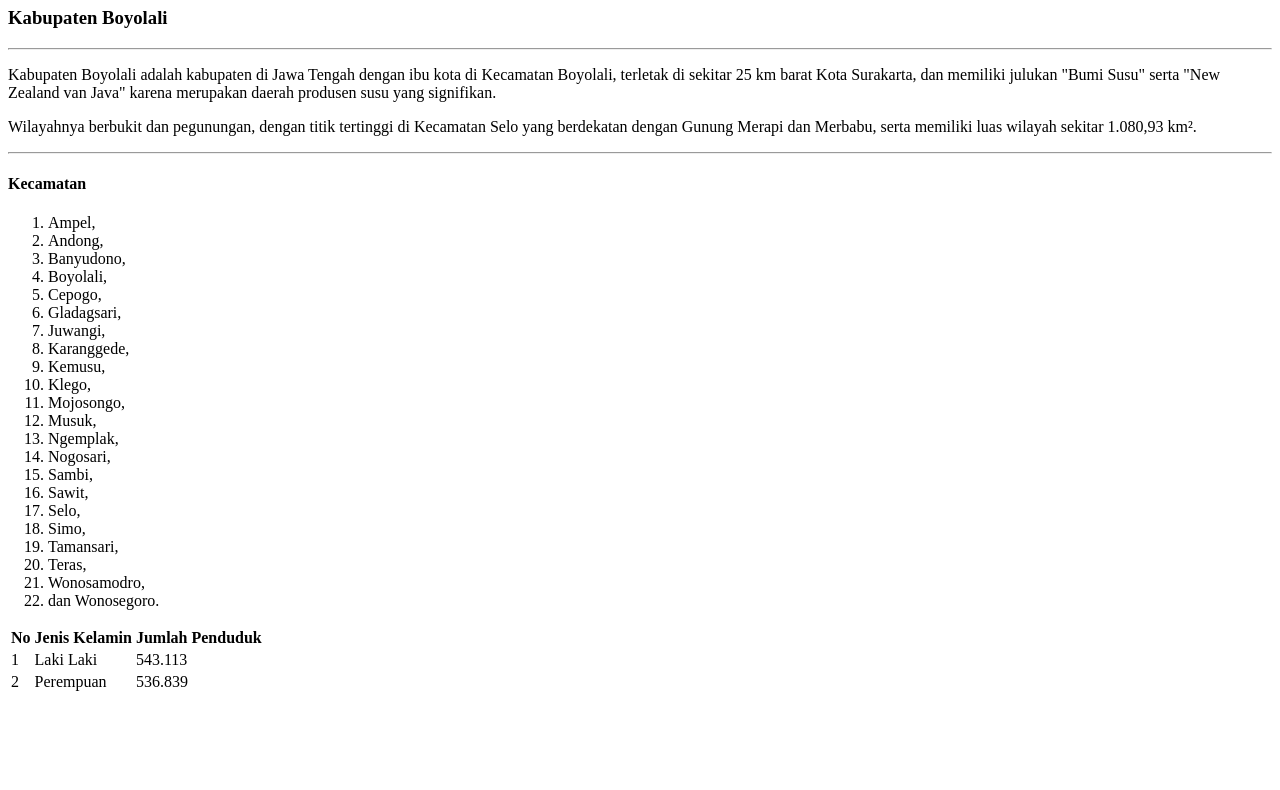
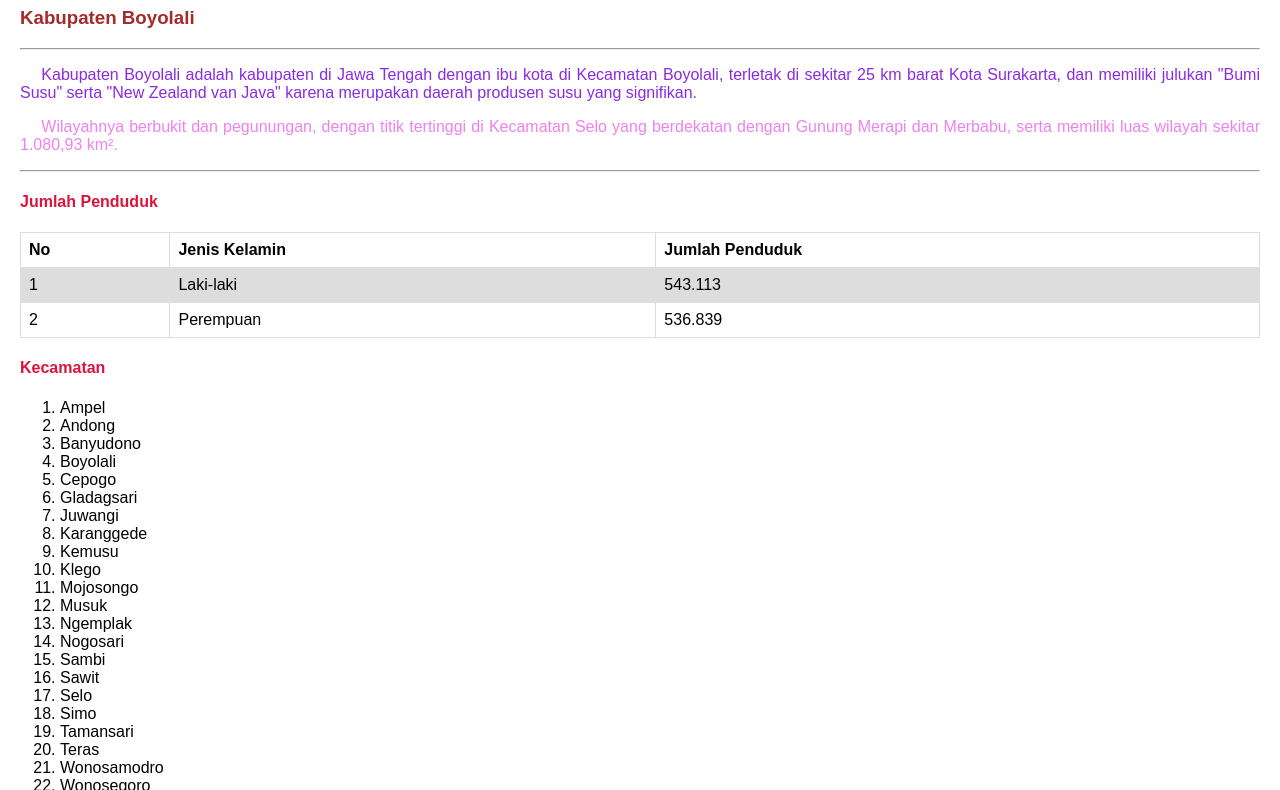
Before and after one commit to manndaaulia/ACARA1-PGWEB, a plain HTML site: page index.html in a window 1280 px wide. Shown: the part 73-863 px from the top of the page. Before the commit the page ends 800 px from the top, so only its background shows below. Drawn offline with Linux system fonts and the light colour scheme.

Commit message:
Add files via upload

```diff
--- /dev/null
+++ b/app.css
@@ -0,0 +1,46 @@
+body {
+    background-color: #fff; /* putih bersih */
+    font-family: Arial, sans-serif;
+    margin: 20px;
+}
+
+h1 {
+    color: blue;
+}
+
+h3 {
+    color: brown;
+}
+
+h4 {
+    color: crimson;
+}
+
+#p1 {
+    text-align: justify;
+    text-indent: 16pt;
+    color: blueviolet;
+}
+
+#p2 {
+    text-align: justify;
+    text-indent: 16pt;
+    color: violet;
+}
+
+/* Style Table */
+table {
+    font-family: arial, sans-serif;
+    border-collapse: collapse;
+    width: 100%;
+}
+
+td, th {
+    border: 1px solid #dddddd;
+    text-align: left;
+    padding: 8px;
+}
+
+tr:nth-child(even) {
+    background-color: #dddddd;
+}
--- a/index.html
+++ b/index.html
@@ -5,28 +5,34 @@
     <meta charset="UTF-8">
     <meta name="viewport" content="width=device-width, initial-scale=1.0">
     <title>Acara 1 - html.css</title>
+
+    <link rel="stylesheet" href="app.css">
 </head>
 
 <body>
     <main>
         <!-- Judul -->
-        <h1 style="color:red">Jawa Tengah</h1>
+        <h1>Jawa Tengah</h1>
+
         <!-- Sub Judul -->
         <h3>Kabupaten Boyolali</h3>
         <hr>
+
         <!-- Deskripsi -->
-        <p>Kabupaten Boyolali adalah kabupaten di Jawa Tengah dengan ibu kota di Kecamatan Boyolali, terletak di sekitar
-            25 km barat Kota Surakarta,
-            dan memiliki julukan "Bumi Susu" serta "New Zealand van Java" karena merupakan daerah produsen susu yang
-            signifikan. </p>
-        <p>Wilayahnya berbukit dan pegunungan, dengan titik tertinggi
-            di Kecamatan Selo yang berdekatan dengan Gunung Merapi dan Merbabu, serta memiliki luas wilayah sekitar
-            1.080,93 km². </p>
+        <p id="p1">
+            Kabupaten Boyolali adalah kabupaten di Jawa Tengah dengan ibu kota di Kecamatan Boyolali,
+            terletak di sekitar 25 km barat Kota Surakarta,
+            dan memiliki julukan "Bumi Susu" serta "New Zealand van Java" karena merupakan daerah produsen susu yang signifikan.
+        </p>
+        <p id="p2">
+            Wilayahnya berbukit dan pegunungan, dengan titik tertinggi di Kecamatan Selo yang berdekatan dengan Gunung Merapi dan Merbabu,
+            serta memiliki luas wilayah sekitar 1.080,93 km².
+        </p>
         <hr>
 
         <!-- Table Jumlah Penduduk -->
-
-        <table>
+        <h4>Jumlah Penduduk</h4>
+        <table border="1" cellpadding="5" cellspacing="0">
             <tr>
                 <th>No</th>
                 <th>Jenis Kelamin</th>
@@ -34,7 +40,7 @@
             </tr>
             <tr>
                 <td>1</td>
-                <td>Laki Laki</td>
+                <td>Laki-laki</td>
                 <td>543.113</td>
             </tr>
             <tr>
@@ -42,35 +48,57 @@
                 <td>Perempuan</td>
                 <td>536.839</td>
             </tr>
+        </table>
 
-            <!-- List Kecamatan -->
-            <h4>Kecamatan</h4>
-            <ol>
-                <li> Ampel,</li>
-                <li> Andong, </li>
-                <li> Banyudono, </li>
-                <li> Boyolali, </li>
-                <li> Cepogo, </li>
-                <li> Gladagsari, </li>
-                <li> Juwangi, </li>
-                <li> Karanggede, </li>
-                <li> Kemusu, </li>
-                <li> Klego, </li>
-                <li> Mojosongo, </li>
-                <li> Musuk, </li>
-                <li> Ngemplak, </li>
-                <li> Nogosari, </li>
-                <li> Sambi, </li>
-                <li> Sawit, </li>
-                <li> Selo, </li>
-                <li> Simo, </li>
-                <li> Tamansari, </li>
-                <li> Teras, </li>
-                <li> Wonosamodro, </li>
-                <li> dan Wonosegoro.
-            </ol>
+        <!-- List Kecamatan -->
+        <h4>Kecamatan</h4>
+        <ol>
+            <li>Ampel</li>
+            <li>Andong</li>
+            <li>Banyudono</li>
+            <li>Boyolali</li>
+            <li>Cepogo</li>
+            <li>Gladagsari</li>
+            <li>Juwangi</li>
+            <li>Karanggede</li>
+            <li>Kemusu</li>
+            <li>Klego</li>
+            <li>Mojosongo</li>
+            <li>Musuk</li>
+            <li>Ngemplak</li>
+            <li>Nogosari</li>
+            <li>Sambi</li>
+            <li>Sawit</li>
+            <li>Selo</li>
+            <li>Simo</li>
+            <li>Tamansari</li>
+            <li>Teras</li>
+            <li>Wonosamodro</li>
+            <li>Wonosegoro</li>
+        </ol>
 
-        </table>
+        <hr>
+
+<!-- Link -->
+<a href="https://boyolali.go.id/about" title="Kunjungi Website Resmi">
+    WEBSITE PEMKAB BOYOLALI</a>
+
+        <hr>
+<!--Image-->
+<img src="https://1.bp.blogspot.com/-jNM1yNEFfhU/Xp7-JYusHaI/AAAAAAAAA1I/bRj73CzL7IEyLAj7tesCc1DbFVlu1ZgJACNcBGAsYHQ/s1600/Kabupaten%2BBoyolali.jpg"
+alt="PETA KABUPATEN BOYOLALI"
+height="400">
+
+        <hr>
+<!-- YouTube Embed -->
+<iframe width="560" height="315"
+src="https://www.youtube.com/embed/R5oJWn289S8"
+title="YouTube Shorts player"
+frameborder="0"
+allow="accelerometer; autoplay; clipboard-write; encrypted-media; gyroscope; picture-in-picture; web-share"
+allowfullscreen>
+</iframe>
+
     </main>
 </body>
 
```
